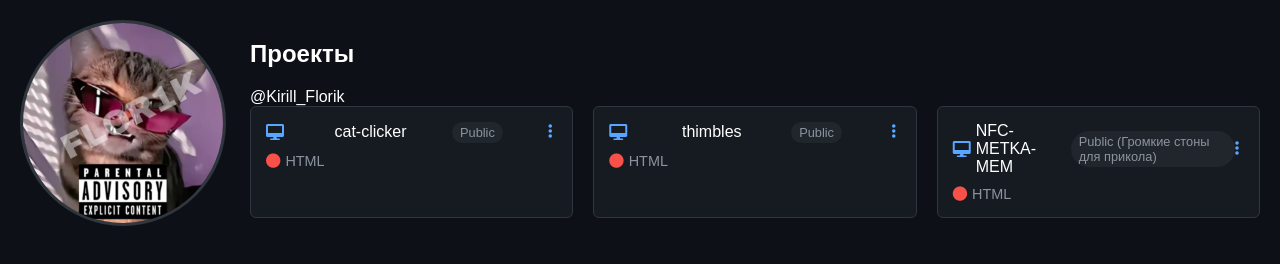
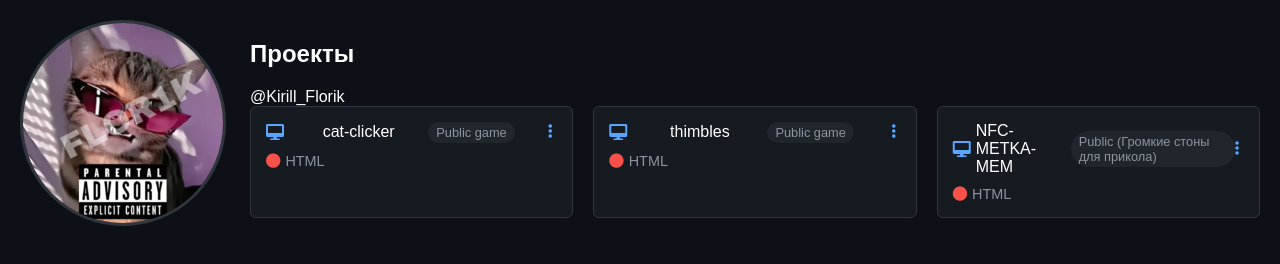
Before and after one commit to kirill-Fe/project, a plain HTML site: page index.html in a window 1280 px wide. Drawn offline with Linux system fonts and the light colour scheme.

Commit message:
Update index.html

```diff
--- a/index.html
+++ b/index.html
@@ -154,7 +154,7 @@ a {
                     <div class="project-header">
                         <i class="fas fa-desktop"></i> <!-- Иконка компьютера -->
                         <a href="https://kirill-Fe.github.io/cat-clicker">cat-clicker</a>
-                        <span class="project-visibility">Public</span>
+                        <span class="project-visibility">Public game</span>
                         <div class="project-options">
                             <i class="fas fa-ellipsis-v"></i> <!-- Иконка троеточия -->
                         </div>
@@ -169,7 +169,7 @@ a {
                     <div class="project-header">
                         <i class="fas fa-desktop"></i>
                         <a href="https://kirill-fe.github.io/thimbles/">thimbles</a>
-                        <span class="project-visibility">Public</span>
+                        <span class="project-visibility">Public game</span>
                         <div class="project-options">
                             <i class="fas fa-ellipsis-v"></i>
                         </div>
```
